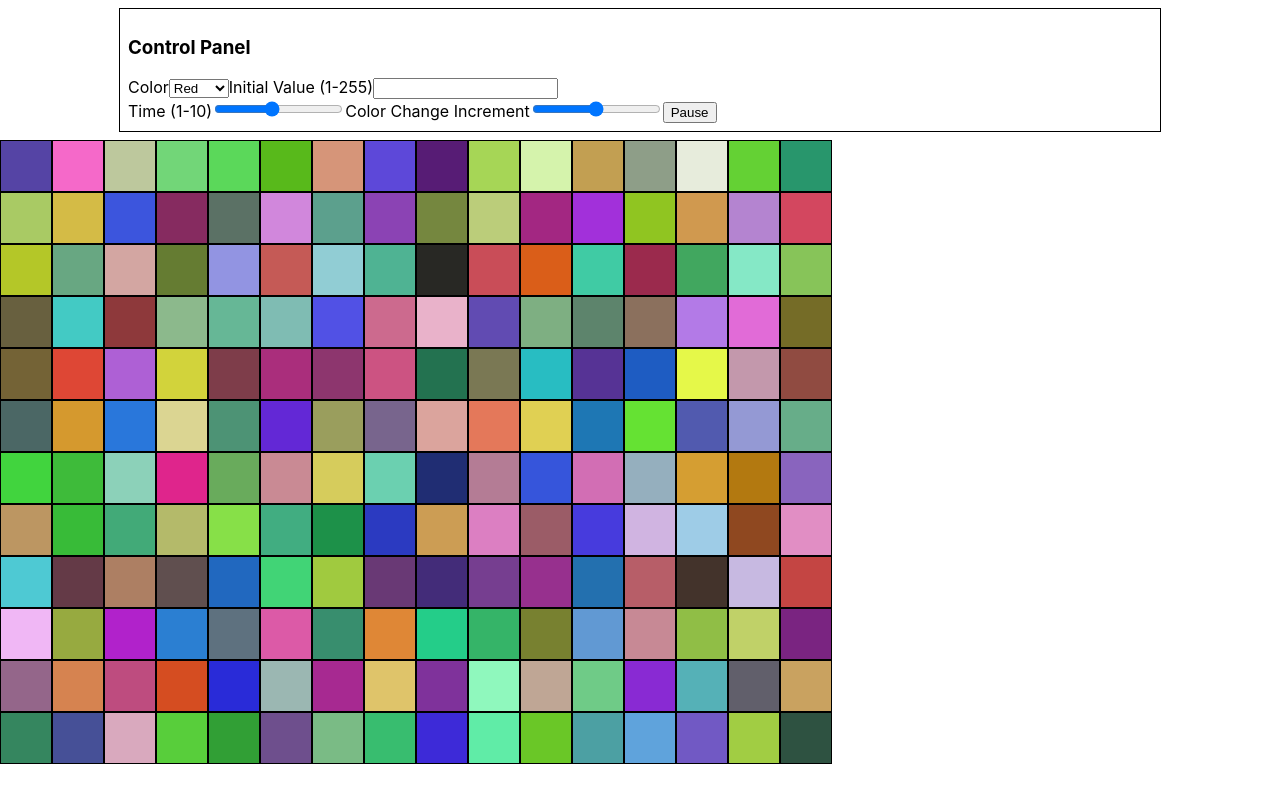
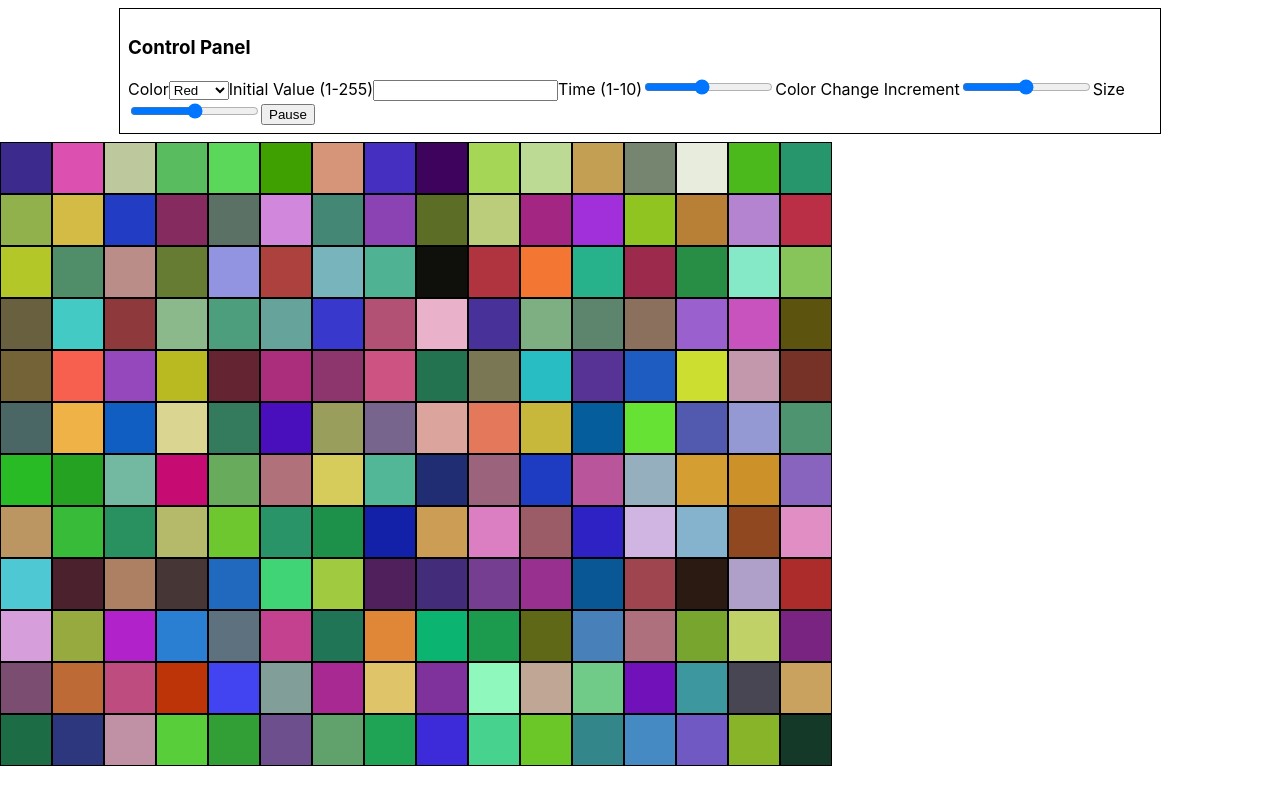
Before and after one commit to dchicchon/panels, a React (Create React App) app: page / in a window 1280 px wide. Built offline with nearby package versions, Linux system fonts and the light colour scheme.

Commit message:
add size feature

```diff
--- a/src/Components/Panel/index.js
+++ b/src/Components/Panel/index.js
@@ -5,14 +5,12 @@ class Panel extends React.Component {
   constructor(props) {
     super(props);
     this.state = {
-      // red: 200,
+      size: null,
       red: Math.floor(Math.random() * 200 - 50) + 50,
-      // green: 200,
       green: Math.floor(Math.random() * 200 - 50) + 50,
-      // blue: 200,
       blue: Math.floor(Math.random() * 200 - 50) + 50,
       increasing: true,
-      increment: 25,
+      increment: null,
       // Time in seconds
       time: 3,
       pause: false
@@ -32,14 +30,12 @@ class Panel extends React.Component {
     // Initial setState
     this.setState({
       pause: this.props.pause,
-      increment: this.props.increment
-      // red:'',
-      // green:'',
-      // blue:''
+      increment: this.props.increment,
+      size: this.props.size,
+      time: this.props.time
     });
 
-    let time = Math.floor(Math.random() * (this.state.time * 1000)) + 1000;
-    // console.log(time);
+    let time = Math.floor(Math.random() * (this.props.time * 1000)) + 1000;
     this.colorTime = setInterval(() => {
       // Here are the pigments
       let newRed = this.state.red;
@@ -57,15 +53,15 @@ class Panel extends React.Component {
 
       if (this.state.increasing) {
         this.setState({
-          red: newRed + this.state.increment,
-          green: newGreen + this.state.increment,
-          blue: newBlue + this.state.increment
+          red: newRed + this.props.increment,
+          green: newGreen + this.props.increment,
+          blue: newBlue + this.props.increment
         });
       } else {
         this.setState({
-          red: newRed - this.state.increment,
-          green: newGreen - this.state.increment,
-          blue: newBlue - this.state.increment
+          red: newRed - this.props.increment,
+          green: newGreen - this.props.increment,
+          blue: newBlue - this.props.increment
         });
       }
     }, time);
@@ -199,6 +195,43 @@ class Panel extends React.Component {
       }, time);
     }
 
+    if (this.props.size !== prevProps.size) {
+      this.setState({
+        size: this.props.size
+      });
+      clearInterval(this.colorTime);
+      let time = Math.floor(Math.random() * (this.state.time * 1000)) + 1000;
+      this.colorTime = setInterval(() => {
+        // Here are the pigments
+        let newRed = this.state.red;
+        let newGreen = this.state.green;
+        let newBlue = this.state.blue;
+        if (newRed <= 25 || newGreen <= 25 || newBlue <= 25) {
+          this.setState({
+            increasing: true
+          });
+        } else if (newRed >= 225 || newGreen >= 225 || newBlue >= 225) {
+          this.setState({
+            increasing: false
+          });
+        }
+
+        if (this.state.increasing) {
+          this.setState({
+            red: newRed + this.state.increment,
+            green: newGreen + this.state.increment,
+            blue: newBlue + this.state.increment
+          });
+        } else {
+          this.setState({
+            red: newRed - this.state.increment,
+            green: newGreen - this.state.increment,
+            blue: newBlue - this.state.increment
+          });
+        }
+      }, time);
+    }
+
     if (
       this.props.colorChoice !== prevProps.colorChoice ||
       (this.props.colorVal !== prevProps.colorVal &&
@@ -223,13 +256,10 @@ class Panel extends React.Component {
         className="panel"
         style={{
           backgroundColor: `rgb(${this.state.red},${this.state.green},${this.state.blue})`,
-          width: "50px",
-          height: "50px",
+          width: this.state.size,
+          height: this.state.size,
           border: "1px solid black"
         }}
-        // onMouseEnter={this.pause}
-        // onClick={this.pause}
-        // onMouseEnter={this.changeColor}
       ></div>
     );
   }
--- a/src/Pages/ReactPanels/index.js
+++ b/src/Pages/ReactPanels/index.js
@@ -4,22 +4,36 @@ import "./style.css";
 import Panel from "../../Components/Panel";
 
 class ReactPanels extends React.Component {
-  state = {
+  constructor() {
+    super();
+    this.state = {
       panelsWidth: "",
       panelsHeight: "",
+      reload: true,
+      size: 50,
       colorChoice: "red",
       colorVal: "",
       pause: false,
       time: 5,
       increment: 25
     };
+  }
 
   componentDidMount() {
     // Check the screen width
     this.setState({
-      panelsWidth: Math.floor(window.screen.width / 50),
-      panelsHeight: Math.floor(window.screen.height / 50)
+      panelsWidth: Math.floor(window.screen.width / this.state.size),
+      panelsHeight: Math.floor(window.screen.height / this.state.size)
     });
+  }
+
+  componentDidUpdate(prevProps, prevState) {
+    if (this.state.size !== prevState.size) {
+      this.setState({
+        panelsWidth: Math.floor(window.screen.width / this.state.size),
+        panelsHeight: Math.floor(window.screen.height / this.state.size)
+      });
+    }
   }
 
   handleChange = event => {
@@ -29,7 +43,6 @@ class ReactPanels extends React.Component {
     });
   };
 
-  // Let there be rows of panels
   renderPanels = () => {
     let panelArr = [];
     for (let i = 0; i < this.state.panelsHeight; i++) {
@@ -37,6 +50,7 @@ class ReactPanels extends React.Component {
       for (let j = 0; j < this.state.panelsWidth; j++) {
         row.push(
           <Panel
+            size={this.state.size}
             colorChoice={this.state.colorChoice}
             colorVal={this.state.colorVal}
             pause={this.state.pause}
@@ -61,17 +75,12 @@ class ReactPanels extends React.Component {
     });
   };
 
-  submitColor = () => {
-    console.log("Change initial color");
-  };
-
   render() {
     return (
       <div id="canvas">
         <div id="control">
           <h3>Control Panel</h3>
-          <form onSubmit={this.submitColor}>
-            <label>
+          <label htmlFor="color">
             Color
             <select
               value={this.state.colorChoice}
@@ -83,15 +92,15 @@ class ReactPanels extends React.Component {
               <option value="blue">Blue</option>
             </select>
           </label>
-            <label htmlFor="value">
+          <label htmlFor="colorVal">
             Initial Value (1-255)
             <input
+              id="colorVal"
               name="colorVal"
               value={this.state.colorVal}
               onChange={this.handleChange}
             />
           </label>
-          </form>
           <label htmlFor="time">
             Time (1-10)
             <input
@@ -111,18 +120,32 @@ class ReactPanels extends React.Component {
               min="10"
               max="40"
               name="increment"
+              id="increment"
               value={this.state.increment}
               onChange={this.handleChange}
               step="5"
             />
           </label>
-
+          <label htmlFor="size">
+            Size
+            <input
+              type="range"
+              min="25"
+              max="75"
+              step="5"
+              name="size"
+              id="size"
+              value={this.state.size}
+              onChange={this.handleChange}
+            />
+          </label>
           {this.state.pause ? (
             <button onClick={this.controlPause}>Play</button>
           ) : (
             <button onClick={this.controlPause}>Pause</button>
           )}
         </div>
+
         {this.renderPanels()}
       </div>
     );
--- a/src/Pages/ReactPanels/style.css
+++ b/src/Pages/ReactPanels/style.css
@@ -8,6 +8,7 @@
   width: 80%;
   margin: 0.5rem auto;
   padding: 0.5rem;
+  z-index: -1;
 }
 
 ::-webkit-scrollbar {
```
Lines whose indentation alone changed are shown as unchanged.
